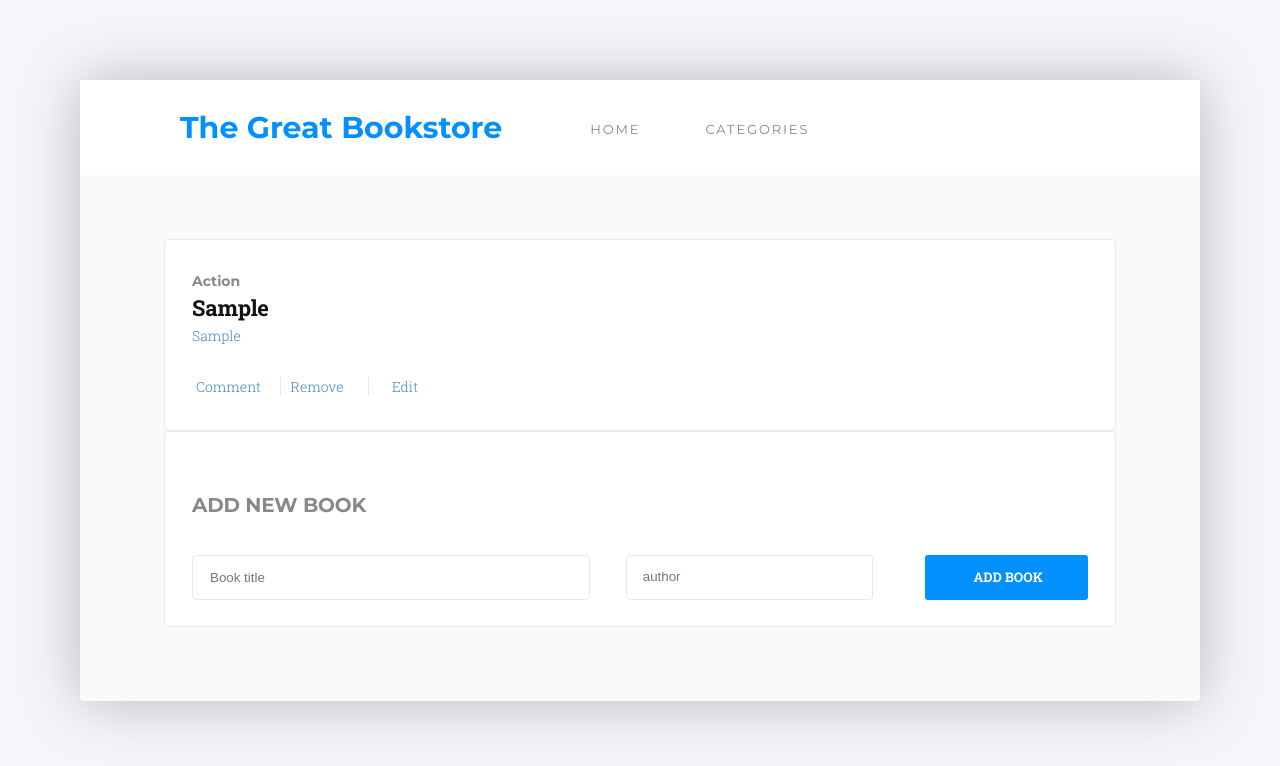
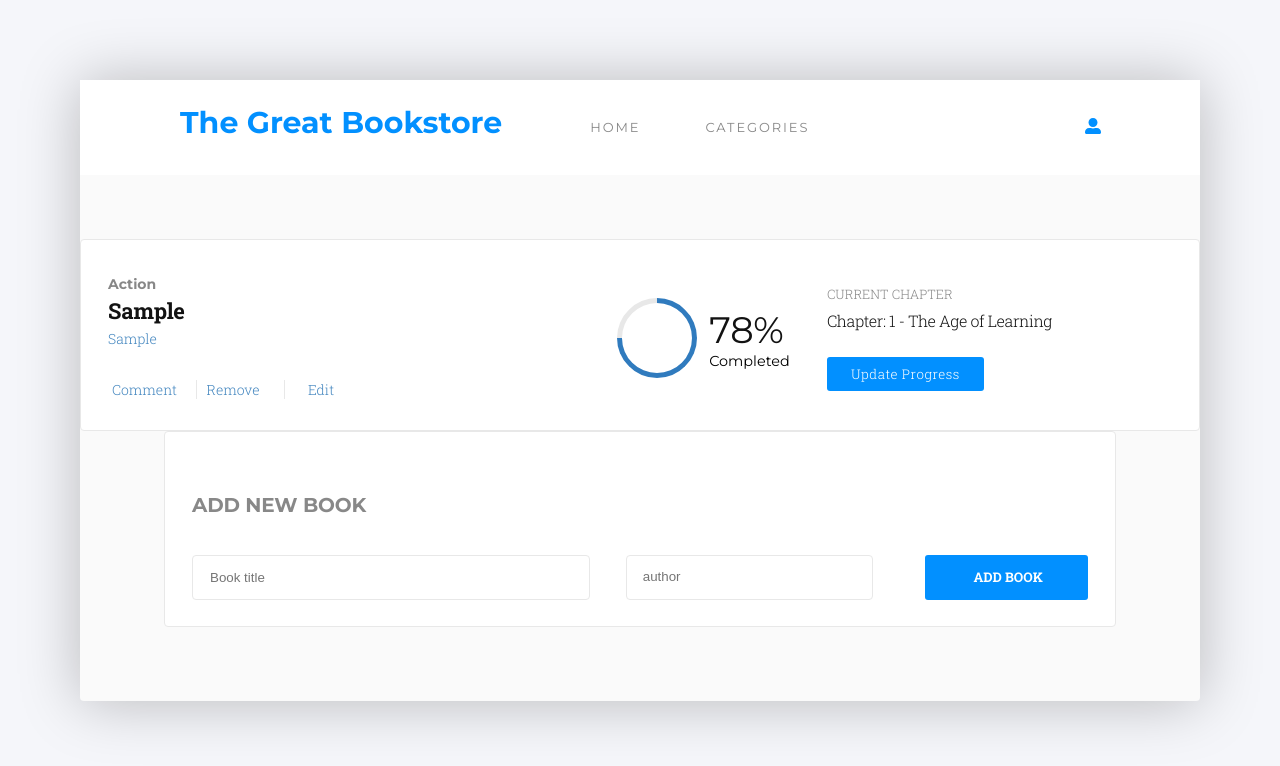
Before and after one commit to kkolade/the-bookstore, a React (Create React App) app: page / in a window 1280 px wide. Both pictures are taken after typing "Sample", "Sample" into the empty fields and a click on the button "ADD BOOK". Shown: the top 766 px of the page. Built offline with nearby package versions, Linux system fonts and the light colour scheme; no server answers; the HTML template or start-up script is replaced by a standard one.

Commit message:
Fix issues raised reviewer

```diff
--- a/package.json
+++ b/package.json
@@ -11,6 +11,7 @@
     "prop-types": "^15.8.1",
     "react": "^18.2.0",
     "react-dom": "^18.2.0",
+    "react-icons": "^4.8.0",
     "react-redux": "^8.0.5",
     "react-router-dom": "^6.9.0",
     "react-scripts": "5.0.1",
--- a/src/App.css
+++ b/src/App.css
@@ -8,11 +8,13 @@
 }
 
 .App-navbar {
+  width: 100%;
   height: 5.938rem;
   margin: 0 0 2.375rem;
   padding: 1.438rem 6.188rem 1.688rem 6.25rem;
   background-color: #fff;
   display: flex;
+  align-items: center;
 }
 
 .App-headline {
@@ -50,3 +52,8 @@
 .App-link-item a {
   color: #121212;
 }
+
+.App-user {
+  color: rgb(2, 144, 255);
+  margin-left: auto;
+}
--- a/src/App.js
+++ b/src/App.js
@@ -1,3 +1,4 @@
+import { FaUserAlt } from 'react-icons/fa';
 import { Link, Route, Routes } from 'react-router-dom';
 import './App.css';
 import Categories from './components/Categories';
@@ -18,6 +19,7 @@ function App() {
             <Link to="/categories">Categories</Link>
           </li>
         </ul>
+        <FaUserAlt className="App-user" />
       </nav>
       <Routes>
         <Route path="/" element={<Home />} />
--- a/src/components/Book.jsx
+++ b/src/components/Book.jsx
@@ -31,6 +31,20 @@ const Book = ({
           </button>
         </div>
       </div>
+      <div className="Book-completed">
+        <div className="Book-progress" />
+        <div className="Book-content">
+          <p className="Book-figure">78%</p>
+          <p className="Book-text">Completed</p>
+        </div>
+      </div>
+      <div className="Book-position">
+        <p className="Book-current">Current Chapter</p>
+        <p className="Book-chapter">Chapter: 1 - The Age of Learning</p>
+        <button type="submit" className="Book-position-button">
+          Update Progress
+        </button>
+      </div>
     </li>
   );
 };
--- a/src/components/book.css
+++ b/src/components/book.css
@@ -1,11 +1,14 @@
 .Book-card {
-  width: 85%;
+  width: 100%;
   height: 12rem;
   margin: 2rem auto 0;
   padding: 2rem 9.188rem 1.625rem 1.688rem;
   border-radius: 4px;
   border: solid 1px #e8e8e8;
   background-color: #fff;
+  display: flex;
+  justify-content: space-between;
+  align-items: center;
 }
 
 .Book-card:last-child {
@@ -80,3 +83,66 @@
 .Book-button:not(:first-child) {
   border-left: 1px solid #e8e8e8;
 }
+
+.Book-completed {
+  display: flex;
+  justify-content: space-between;
+  align-items: center;
+}
+
+.Book-progress {
+    border-radius: 50%;
+    width: 5rem;
+    height: 5rem;
+    border: 5px solid #307bbe;
+    border-left-color: #e8e8e8;
+    transform: rotate(45deg);
+    transform: rotate(45deg);
+}
+
+.Book-content {
+  margin-left: 0.75rem;
+}
+
+.Book-figure {
+  font-family: "Montserrat",sans-serif;
+  font-size: 2.3rem;
+    color: #121212;
+}
+
+.Book-text {
+  font-size: 0.9rem;
+  font-family: "Montserrat";
+font-weight: light;
+}
+
+.Book-current {
+  text-transform: uppercase;
+  font-family: "Roboto Slab",serif;
+    font-weight: 300;
+    color: #121212;
+    font-size: .813rem;
+    opacity: .5;
+}
+
+.Book-chapter {
+  margin-top: 0.438rem;
+    font-size: 1rem;
+    letter-spacing: -.4px;
+    font-family: "Roboto Slab",serif;
+    font-weight: 300;
+    color: #121212;
+    margin-bottom: 1.6rem;
+}
+
+.Book-position-button {
+  cursor: pointer;
+  border: none;
+  background-color: #0290ff;
+  border-radius: 3px;
+  padding: 8px 24px;
+  font-family: "Roboto Slab",serif;
+  font-weight: 300;
+  letter-spacing: .5px;
+  color: #fff;
+}
```
Also changed, not shown: 1 other file (tests, documents, lock files or other folders).
